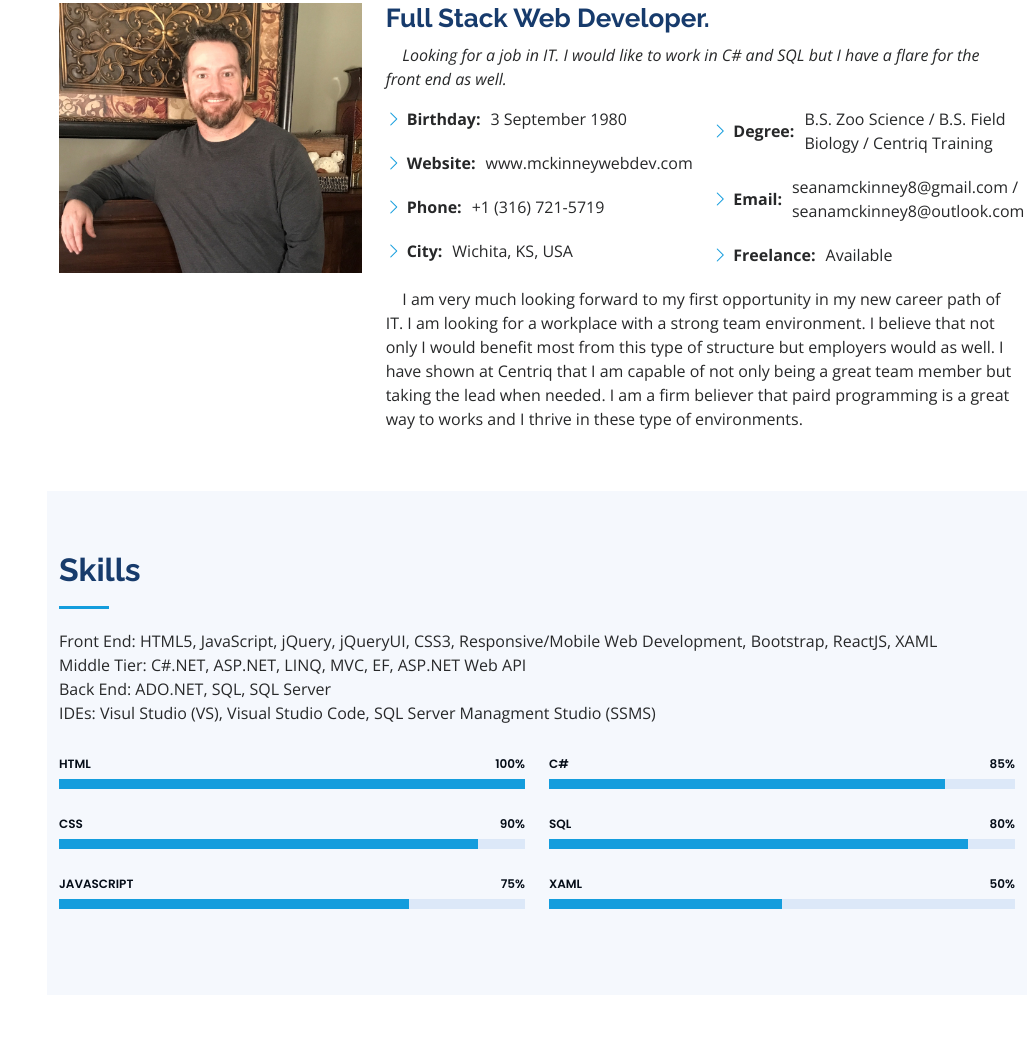
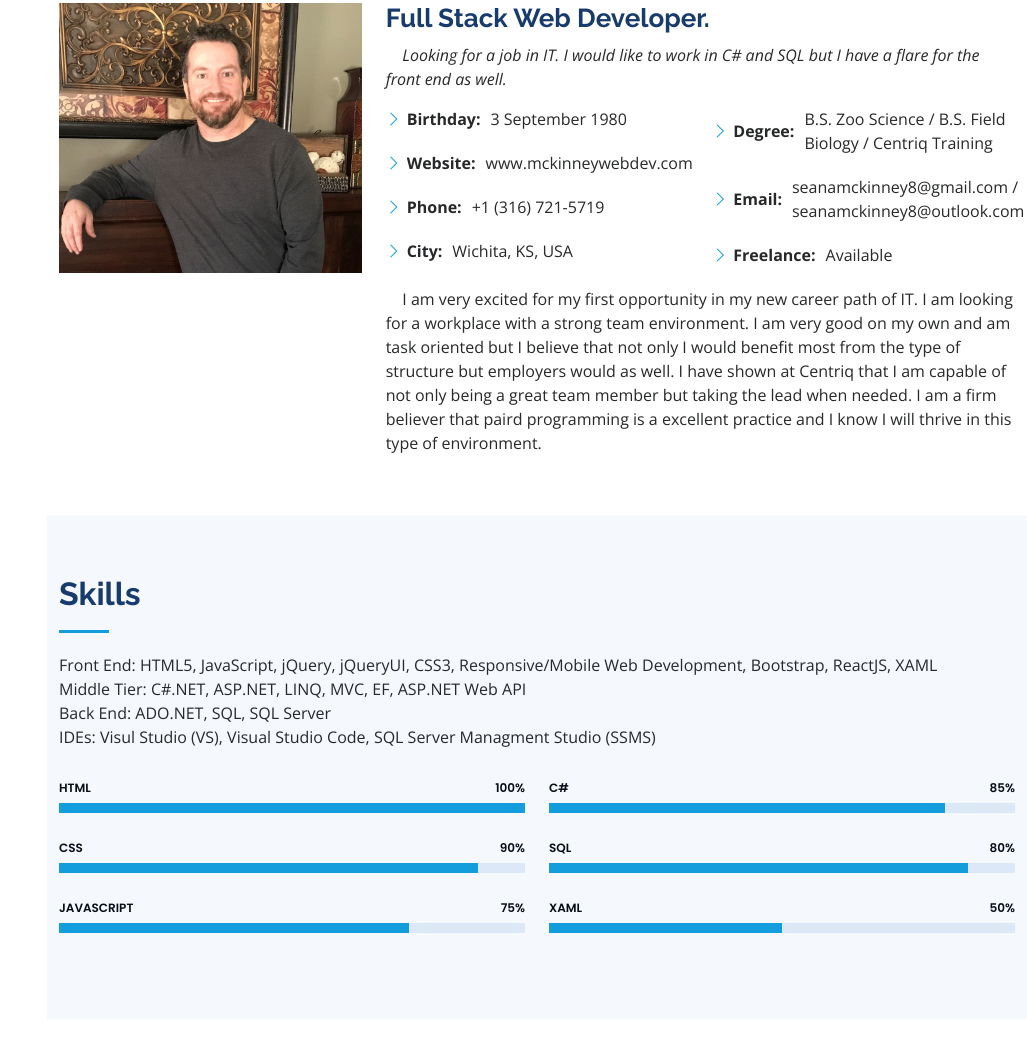
Before and after one commit to SeanAMcKinney/PersonalSite, a plain HTML site: page PersonalSite/index.html in a window 1280 px wide. Shown: the part 1181-2233 px from the top of the page, without its empty margins (253-1280 px from the left). Drawn offline with nearby package versions, Linux system fonts and the light colour scheme.

Commit message:
Updated my  Full Stack Web Dev preferences below the about sections contact info.  Still a work in progress

```diff
--- a/PersonalSite/index.html
+++ b/PersonalSite/index.html
@@ -120,9 +120,9 @@
                             </div>
                         </div>
                         <p>
-                            &nbsp&nbsp&nbsp&nbspI am very much looking forward to my first opportunity in my new career path of IT. I am looking for a workplace with a strong team environment.  I believe that not only I would benefit most from this type of structure but employers would as well.  I have shown at Centriq that I am
-                            capable of not only being a great team member but taking the lead when needed.  I am a firm believer that paird programming is a great way to works and I
-                            thrive in these type of environments.
+                            &nbsp&nbsp&nbsp&nbspI am very excited for my first opportunity in my new career path of IT. I am looking for a workplace with a strong team environment. I am
+                            very good on my own and am task oriented but I believe that not only I would benefit most from the type of structure but employers would as well. I have shown
+                            at Centriq that I am capable of not only being a great team member but taking the lead when needed. I am a firm believer that paird programming is a excellent practice and I know I will thrive in this type of environment.
                         </p>
                     </div>
                 </div>
@@ -405,7 +405,6 @@
 
             </div>
         </section><!-- End Portfolio Section -->
-
         <!-- ======= Classmates ======= -->
         <section id="testimonials" class="testimonials section-bg">
             <div class="container">
```
